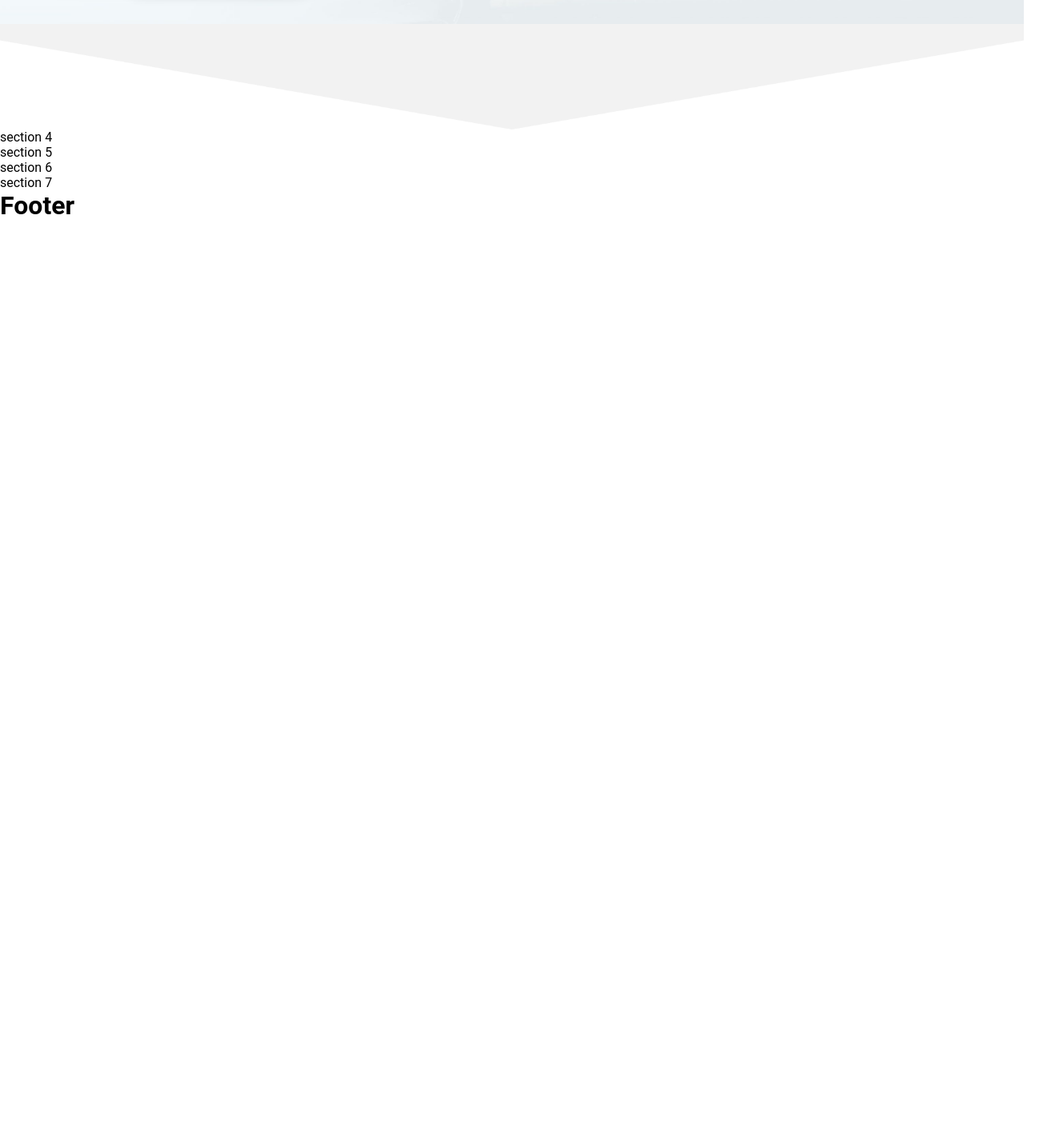
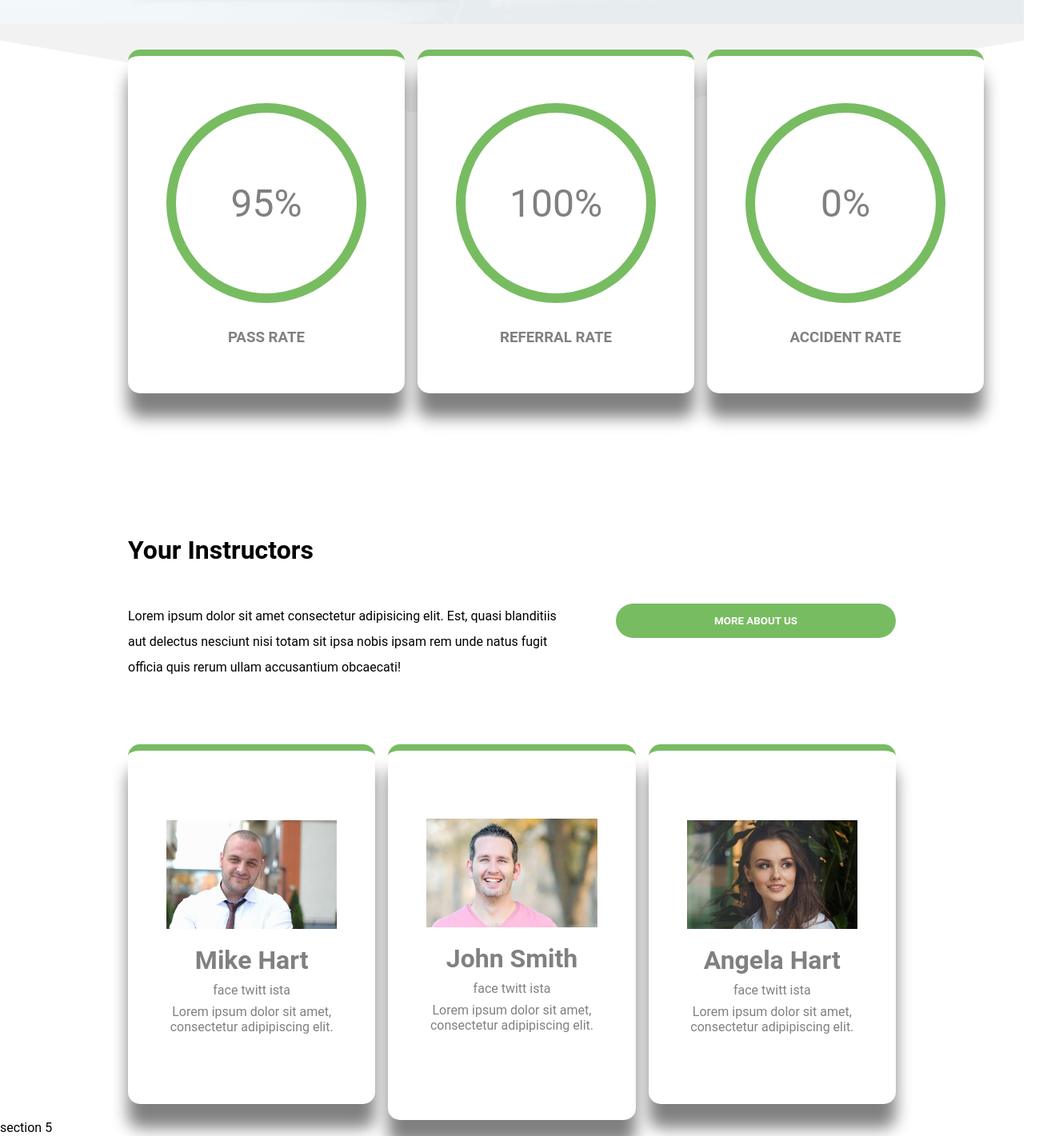
Before and after one commit to SamueleDellaRocca/proj-html-vuejs, a Vue app: page / in a window 1280 px wide. Shown: the part 1800-3221 px from the top of the page at 80% size, 1304 px wide, since content can reach past the window. Before the commit the page ends 2076 px from the top, so only its background shows below. Built offline with nearby package versions, Linux system fonts and the light colour scheme.

Commit message:
section 4

```diff
--- a/src/components/SectionQuattro.vue
+++ b/src/components/SectionQuattro.vue
@@ -1,11 +1,124 @@
 <template>
-  <div>section 4</div>
+  <div>
+    <div class="container mb">
+      <h1 class="titolo">Your Instructors</h1>
+      <div class="flex">
+        <div class="testo">
+          Lorem ipsum dolor sit amet consectetur adipisicing elit. Est, quasi
+          blanditiis aut delectus nesciunt nisi totam sit ipsa nobis ipsam rem
+          unde natus fugit officia quis rerum ullam accusantium obcaecati!
+        </div>
+        <div><button class="btn-nav">more about us</button></div>
+      </div>
+    </div>
+
+    <div class="container flex2">
+      <div v-for="carta in arrayIstruttori" :key="carta.nome" class="box">
+        <div class="img">
+          <img :src="require('../assets/img/' + carta.img)" :alt="carta.nome" />
+        </div>
+        <h1>{{ carta.nome }}</h1>
+        <div class="logos">face twitt ista</div>
+        <div class="text">
+          Lorem ipsum dolor sit amet, consectetur adipipiscing elit.
+        </div>
+      </div>
+    </div>
+  </div>
 </template>
 
 <script>
 export default {
   name: "SectionQuattro",
+  data() {
+    return {
+      arrayIstruttori: [
+        {
+          img: "instructor-mikehart.jpg",
+          nome: "Mike Hart",
+        },
+        {
+          img: "instructor-johnsmith.jpg",
+          nome: "John Smith",
+        },
+        {
+          img: "instructor-angelahart.jpg",
+          nome: "Angela Hart",
+        },
+      ],
+    };
+  },
 };
 </script>
 
-<style lang="scss" scoped></style>
+<style lang="scss" scoped>
+.titolo {
+  margin-bottom: 3rem;
+}
+
+.flex {
+  display: flex;
+  gap: 3rem;
+}
+
+.btn-nav {
+  width: 350px;
+  background-color: hsl(105deg 40% 56%);
+  border-radius: 80px;
+  color: white;
+  text-transform: uppercase;
+  font-weight: bold;
+  padding: 13px 30px;
+  border: 1px solid transparent;
+  cursor: pointer;
+}
+
+.testo {
+  line-height: 2rem;
+}
+
+.mb {
+  margin-bottom: 5rem;
+}
+
+.flex2 {
+  display: flex;
+  gap: 1rem;
+}
+
+.box {
+  width: 412px;
+  height: 450px;
+  background-color: white;
+  text-align: center;
+  padding: 2rem 3rem;
+  border-radius: 15px;
+  color: gray;
+  box-shadow: 0px 30px 20px gray;
+  border-top: 8px solid hsl(105deg 40% 56%);
+  display: flex;
+  flex-direction: column;
+  justify-content: center;
+  align-items: center;
+
+  .img {
+    width: 100%;
+    margin-bottom: 1rem;
+    img {
+      width: 100%;
+    }
+  }
+
+  h1 {
+    margin-bottom: 0.6rem;
+  }
+  .logos {
+    margin-bottom: 0.5rem;
+  }
+}
+
+.box:nth-child(2) {
+  height: 470px;
+  padding-bottom: 56px;
+}
+</style>
--- a/src/components/SectionTre.vue
+++ b/src/components/SectionTre.vue
@@ -1,7 +1,7 @@
 <template>
   <div>
     <div class="sfondo">
-      <div class="container">
+      <div class="container flexato">
         <div class="sinistra">
           <div class="corner">
             <img src="../assets/img/new-corner.jpg" alt="new-corner" />
@@ -32,6 +32,12 @@
       </div>
     </div>
     <div class="sfondo-2"></div>
+    <div class="container flex">
+      <div v-for="carta in arrayCerchi" :key="carta.percentuale" class="box">
+        <div class="cerchio">{{ carta.percentuale }}</div>
+        <h3>{{ carta.titolo }}</h3>
+      </div>
+    </div>
   </div>
 </template>
 
@@ -54,6 +60,21 @@ export default {
           titolo: "Instructors",
         },
       ],
+
+      arrayCerchi: [
+        {
+          percentuale: "95%",
+          titolo: "PASS RATE",
+        },
+        {
+          percentuale: "100%",
+          titolo: "REFERRAL RATE",
+        },
+        {
+          percentuale: "0%",
+          titolo: "ACCIDENT RATE",
+        },
+      ],
     };
   },
 };
@@ -67,14 +88,14 @@ export default {
   background-position: center;
 }
 
-.container {
+.flexato {
   display: flex;
   justify-content: space-between;
   align-items: center;
   height: 100%;
   padding-bottom: 100px;
   .sinistra {
-    width: 456px;
+    min-width: 412px;
     height: 350px;
     background-color: white;
     text-align: center;
@@ -152,5 +173,45 @@ export default {
   background-size: cover;
   background-position: center;
   filter: invert(5%);
+  margin-bottom: -100px;
+  z-index: -1;
+  position: relative;
+}
+
+.flex {
+  display: flex;
+  gap: 1rem;
+  height: 415px;
+  padding-bottom: 100px;
+  z-index: 10;
+  margin-bottom: 12rem;
+}
+.box {
+  width: 412px;
+  height: 430px;
+  background-color: white;
+  text-align: center;
+  padding: 2rem 3rem;
+  border-radius: 15px;
+  color: gray;
+  box-shadow: 0px 30px 20px gray;
+  border-top: 8px solid hsl(105deg 40% 56%);
+  display: flex;
+  flex-direction: column;
+  justify-content: center;
+  align-items: center;
+
+  .cerchio {
+    width: 250px;
+    height: 250px;
+    border-radius: 50%;
+    border: 12px solid hsl(105deg 40% 56%);
+    display: flex;
+    justify-content: center;
+    align-items: center;
+    font-size: 3rem;
+    color: gray;
+    margin-bottom: 2rem;
+  }
 }
 </style>
```
